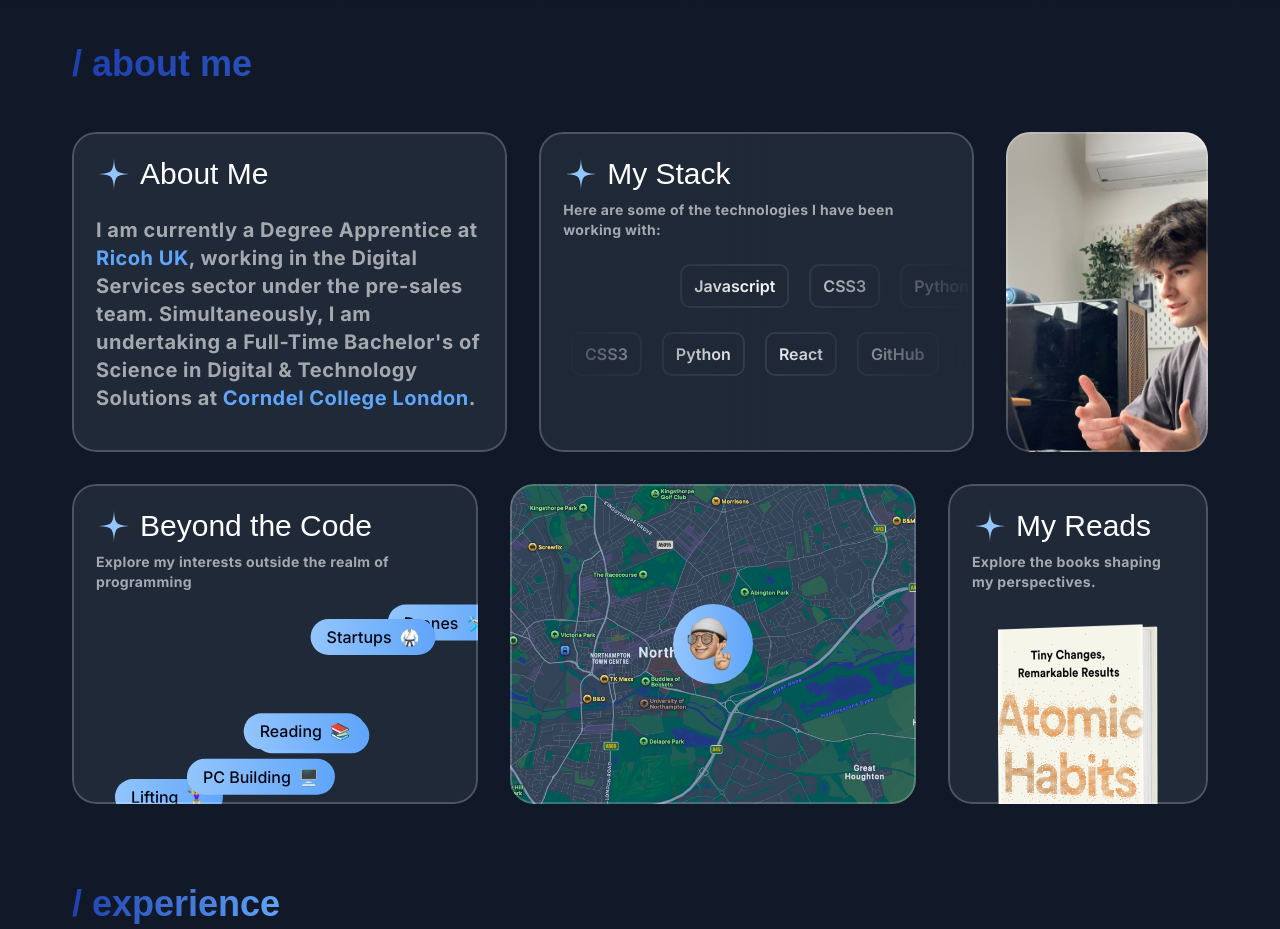
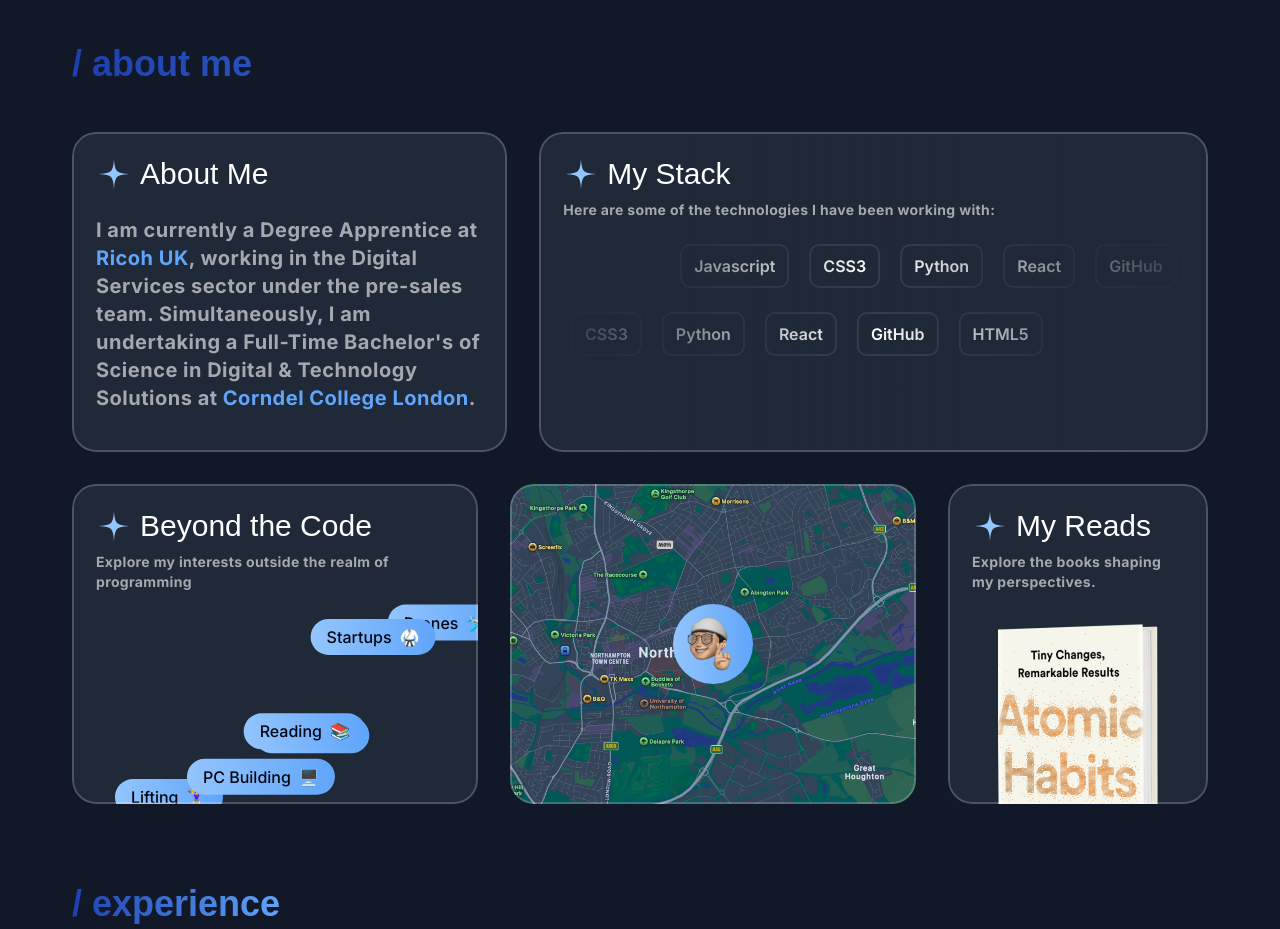
Before and after one commit to swiifu/yanisbalan, a Next.js app: page / in a window 1280 px wide. Shown: the part 860-1789 px from the top of the page. Built offline with nearby package versions, Linux system fonts and the light colour scheme; a web font is replaced by a local one.

Commit message:
removed card

```diff
--- a/src/sections/About.tsx
+++ b/src/sections/About.tsx
@@ -148,7 +148,7 @@ export const AboutSection = () => {
                             />
                         </Card>
 
-                        <Card className="h-[320px] col-span-3 md:col-span-2 p-6 relative before:absolute before:inset-0 before:bg-gradient-to-r before:from-gray-800 before:via-transparent before:to-gray-800 before:pointer-events-none before:z-10">
+                        <Card className="h-[320px] col-span-3 md:col-span-3 p-6 relative before:absolute before:inset-0 before:bg-gradient-to-r before:from-gray-800 before:via-transparent before:to-gray-800 before:pointer-events-none before:z-10">
 
                             {/* Keep the CardHeader on top */}
                             <div className="relative z-20">
@@ -164,10 +164,6 @@ export const AboutSection = () => {
                                 <ToolboxItems toolboxItems={toolboxItems} className="mt-6" direction="left" />
                             </div>
 
-                        </Card>
-
-                        <Card className="h-[320px] p-0 relative md:col-span-1 col-span-3">
-                            <Image src={Selfie} alt="Pic of me" className="h-full w-full object-cover" />
                         </Card>
                     </div>
 
```
